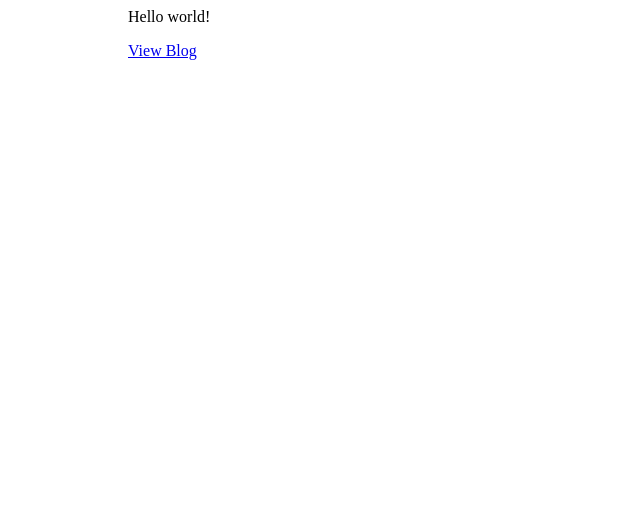
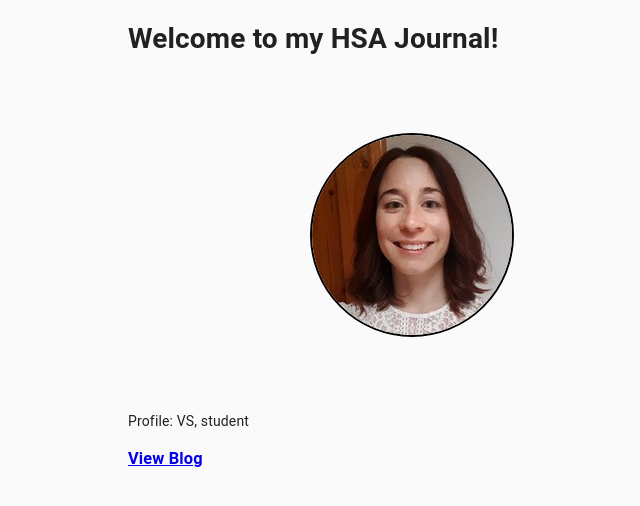
Before and after one commit to nuagesdencre/vero_hsa, a Gatsby site: page / in a window 1280 px wide. Shown: the whole page, without its empty margins (236-876 px from the left). Built offline with nearby package versions, Linux system fonts and the light colour scheme; Gatsby itself is replaced by a stand-in of ours.

Commit message:
added minimal styling

```diff
--- a/src/pages/index.js
+++ b/src/pages/index.js
@@ -1,16 +1,29 @@
 import React from "react"
 import Container from "@material-ui/core/Container"
+import CssBaseline from "@material-ui/core/CssBaseline"
+import picture from "../../static/assets/verobw.png"
 import { Link } from "gatsby"
+
+const imgStyle = {
+  margin: "10% 33%",
+  border: "2px solid black",
+  borderRadius: "50%",
+  maxWidth: "300px",
+}
 
 export default () => {
   return (
     <>
+      {" "}
+      <CssBaseline />
       <Container maxWidth="sm">
         {" "}
-        Hello world!
-        <p>
+        <h1>Welcome to my HSA Journal!</h1>
+        <img src={picture} alt="Veronique" style={imgStyle}></img>
+        <p>Profile: VS, student</p>
+        <h3>
           <Link to="/blog">View Blog</Link>
-        </p>
+        </h3>
         {/* <p><Link to="/account">My Account</Link></p> */}
       </Container>
     </>
```
Also changed, not shown: blog/first-post-hsa-journal.md (+0 -1 lines).
